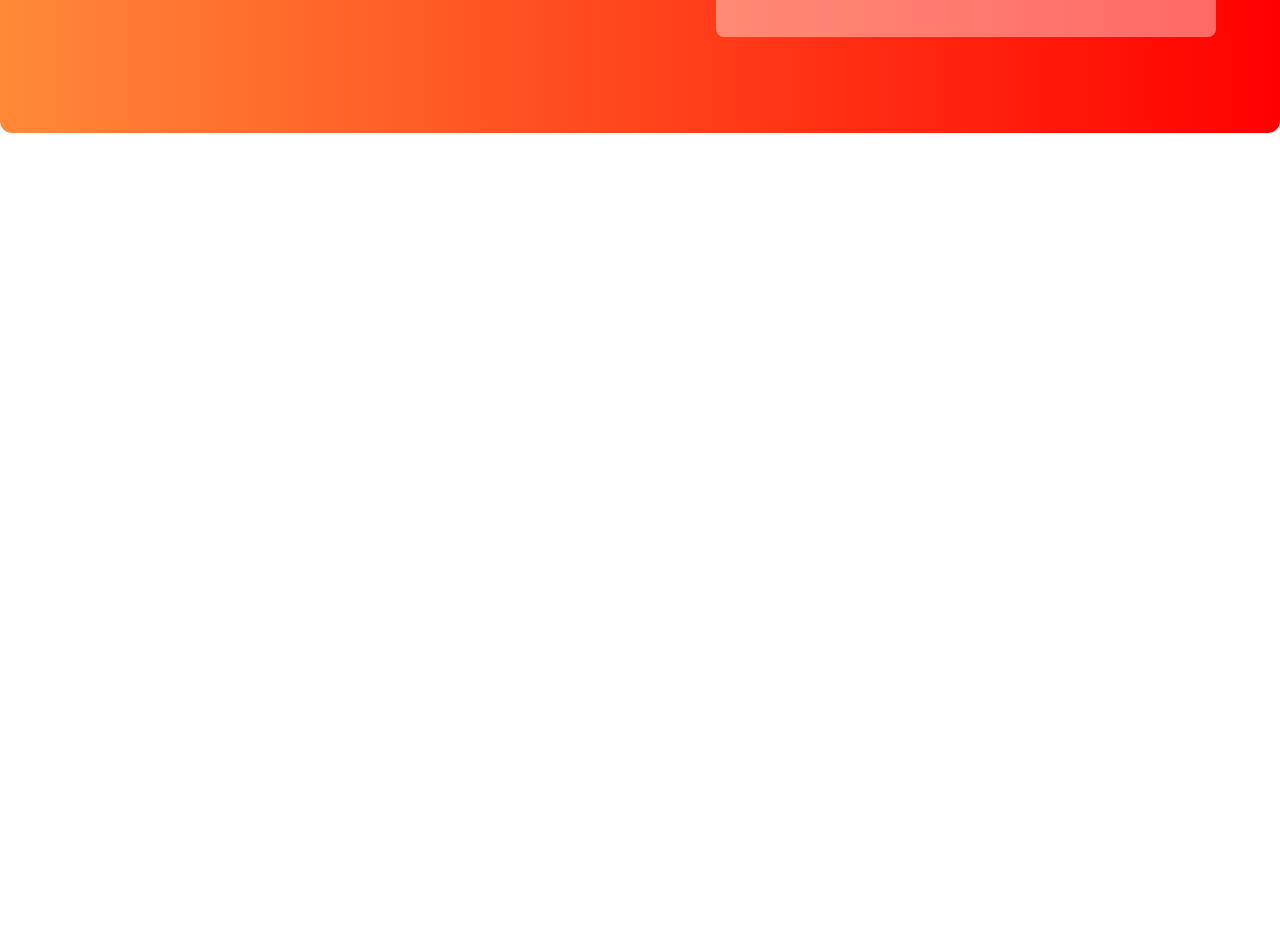
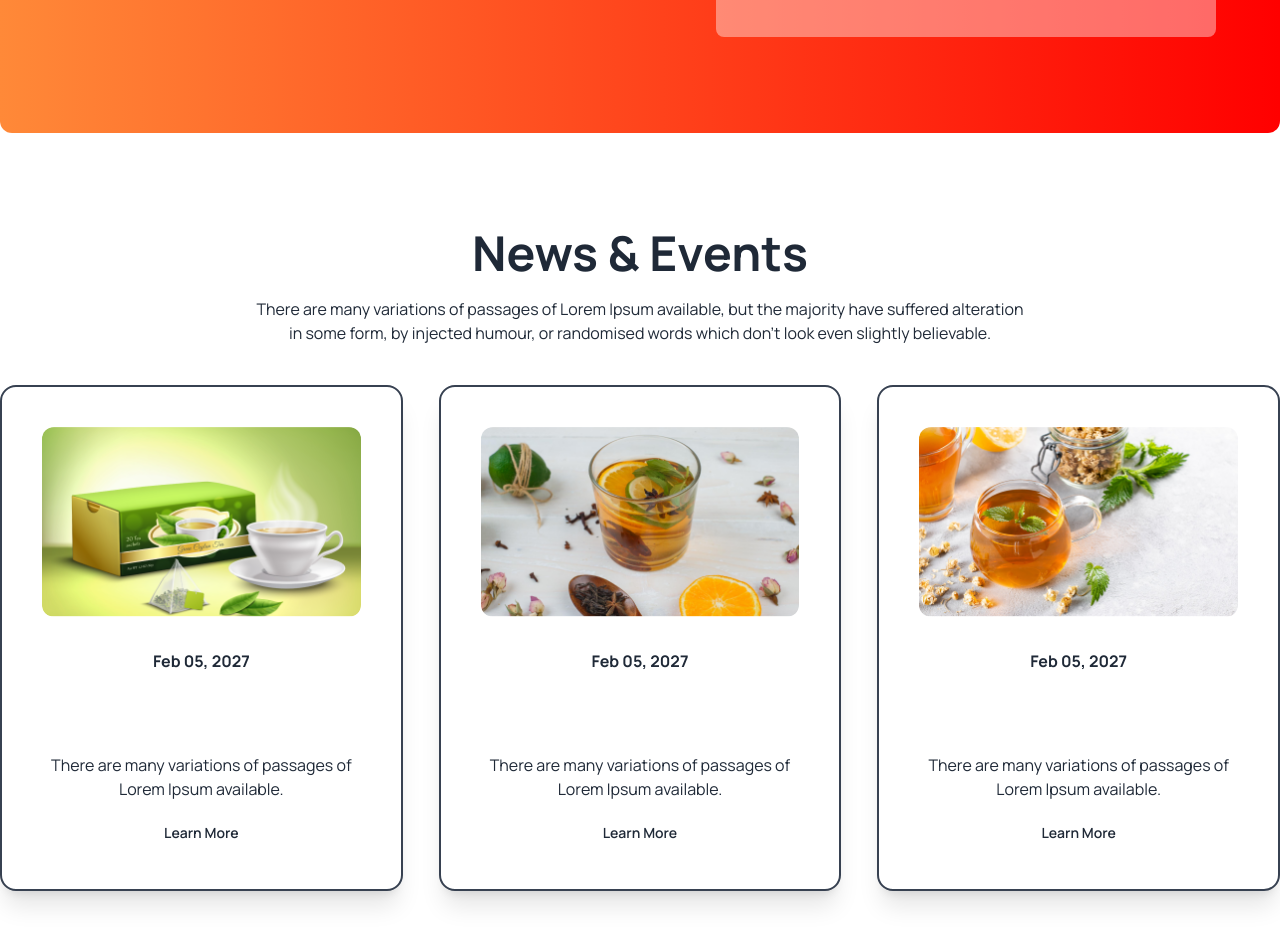
Before and after one commit to yhmunna1/tea-house-daisyUi, a plain HTML site: page index.html in a window 1280 px wide. Shown: the part 2378-3323 px from the top of the page. Before the commit the page ends 2607 px from the top, so only its background shows below. Drawn offline with nearby package versions, Linux system fonts and the light colour scheme.

Commit message:
News and Events

```diff
--- a/index.html
+++ b/index.html
@@ -223,6 +223,62 @@
             </div>
         </section>
 
+        <!-- News And Events -->
+        <section class="text-center my-24">
+            <h2 class="text-5xl font-bold">News & Events</h2>
+            <p class="mt-5 mb-10 lg:max-w-3xl mx-auto">There are many variations of passages of Lorem Ipsum available,
+                but the majority have suffered alteration in some form, by injected humour, or randomised words which
+                don't look even slightly believable.
+            </p>
+
+            <!-- Card -->
+            <div class="grid grid-cols-1 lg:grid-cols-3 gap-9">
+                <!-- Card 1 -->
+                <!-- <div class="card bg-gradient-to-t from-gray-400 to-gray-100 shadow-xl"> -->
+                <div class="card bg-base-100 shadow-xl border-2 border-gray-700">
+                    <figure class="px-10 pt-10">
+                        <img src="images/news-1.png" alt="Shoes" class="rounded-xl" />
+                    </figure>
+                    <div class="card-body items-center text-center">
+                        <h6 class="font-bold">Feb 05, 2027</h6>
+                        <h2 class="card-title text-2xl font-bold text-white">Collecting 8 points for discount</h2>
+                        <p>There are many variations of passages of Lorem Ipsum available.</p>
+                        <div class="card-actions justify-start">
+                            <button class="btn btn-ghost">Learn More</button>
+                        </div>
+                    </div>
+                </div>
+                <!-- Card 2 -->
+                <div class="card bg-base-100 shadow-xl border-2 border-gray-700">
+                    <figure class="px-10 pt-10">
+                        <img src="images/news-2.png" alt="Shoes" class="rounded-xl" />
+                    </figure>
+                    <div class="card-body items-center text-center">
+                        <h6 class="font-bold">Feb 05, 2027</h6>
+                        <h2 class="card-title text-2xl font-bold text-white">Collecting 8 points for discount</h2>
+                        <p>There are many variations of passages of Lorem Ipsum available.</p>
+                        <div class="card-actions justify-start">
+                            <button class="btn btn-ghost">Learn More</button>
+                        </div>
+                    </div>
+                </div>
+                <!-- Card 3 -->
+                <div class="card bg-base-100 shadow-xl border-2 border-gray-700">
+                    <figure class="px-10 pt-10">
+                        <img src="images/news-3.png" alt="Shoes" class="rounded-xl" />
+                    </figure>
+                    <div class="card-body items-center text-center">
+                        <h6 class="font-bold">Feb 05, 2027</h6>
+                        <h2 class="card-title text-2xl font-bold text-white">Collecting 8 points for discount</h2>
+                        <p>There are many variations of passages of Lorem Ipsum available.</p>
+                        <div class="card-actions justify-start">
+                            <button class="btn btn-ghost">Learn More</button>
+                        </div>
+                    </div>
+                </div>
+            </div>
+        </section>
+
     </main>
 
     <footer>
```
